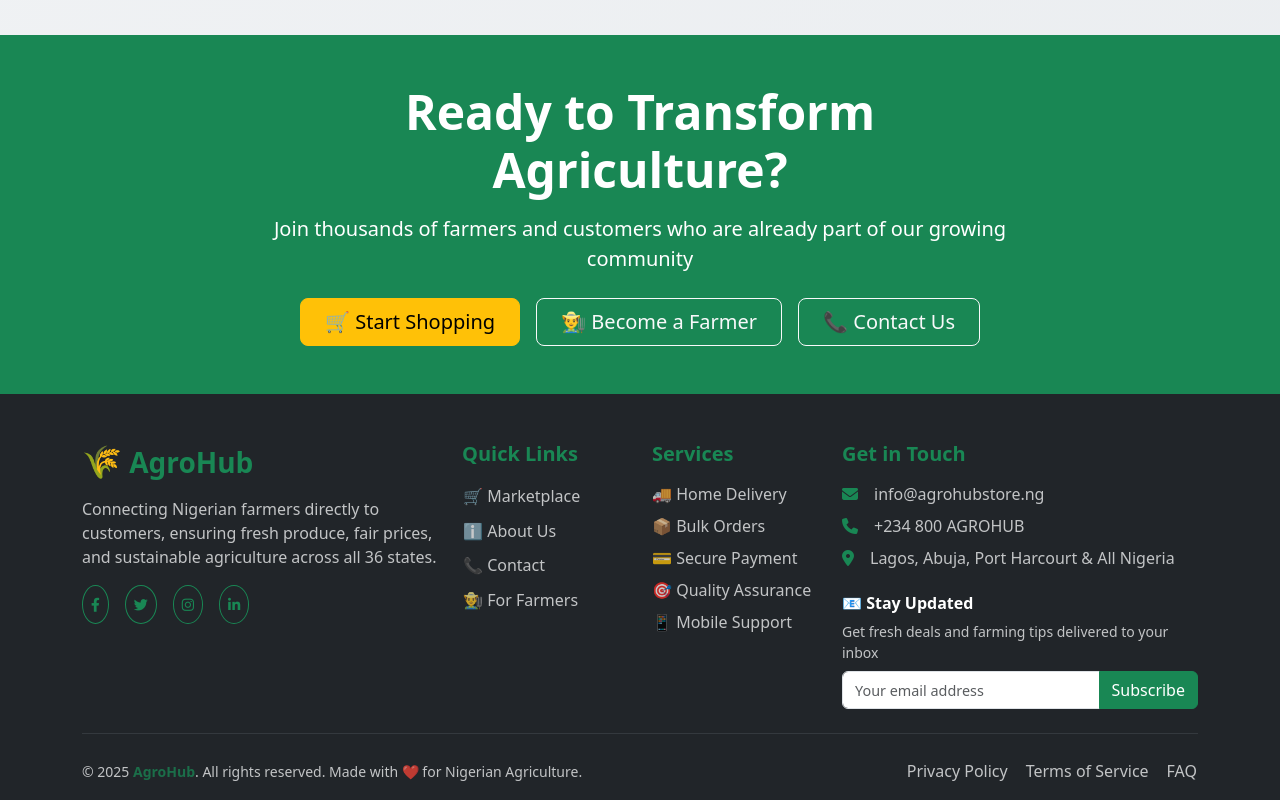
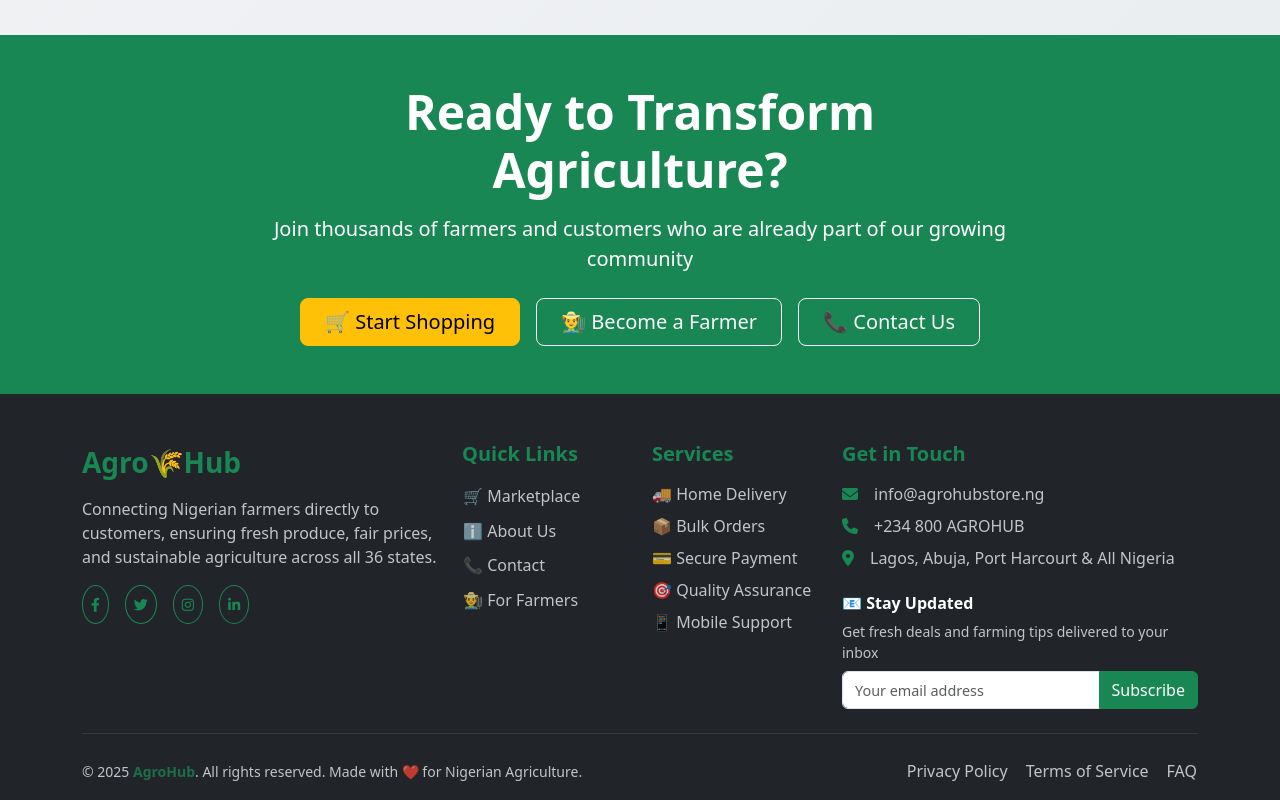
Before and after one commit to EmmaDeil/MyAgroHub-Project, a React (Vite) app: page / in a window 1280 px wide. Shown: the part 2940-3740 px from the top of the page. Built offline with nearby package versions, Linux system fonts and the light colour scheme.

Commit message:
This footer has been corrected

```diff
--- a/src/components/LandingPage.jsx
+++ b/src/components/LandingPage.jsx
@@ -300,7 +300,7 @@ function LandingPage({ onNavigate }) {
             <Col lg={4} md={6}>
               <div className="mb-4">
                 <h3 className="fw-bold text-success mb-3">
-                  <span style={{ fontSize: '2rem' }}>🌾</span> AgroHub
+                  <span style={{ fontSize: '2rem' }}></span> Agro🌾Hub
                 </h3>
                 <p className="text-light opacity-75 mb-3">
                   Connecting Nigerian farmers directly to customers, ensuring fresh produce,
--- a/src/components/NavigationHeader.jsx
+++ b/src/components/NavigationHeader.jsx
@@ -42,7 +42,7 @@ const NavigationHeader = ({ currentPage, setCurrentPage, getTotalItems, getTotal
         >
           <span className="me-2" style={{ fontSize: '2rem' }}></span>
           <span className="d-none d-md-inline">Agro🌾Hub</span>
-          <span className="d-md-none">AgroHub</span>
+          {/* <span className="d-md-none">AgroHub</span> */}
         </Navbar.Brand>
 
         <Navbar.Toggle aria-controls="navbarNav" className="border-0" />
```
